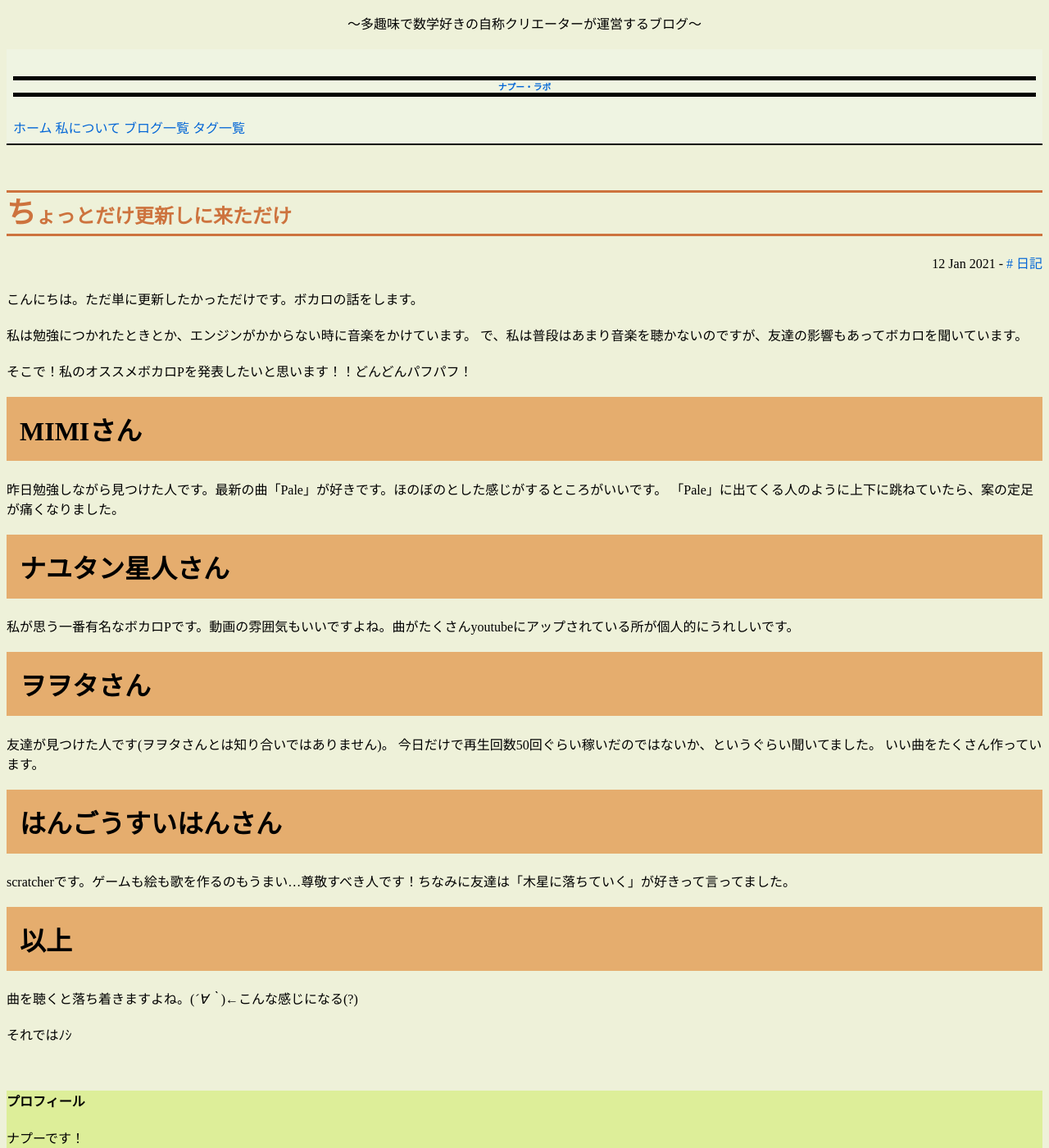
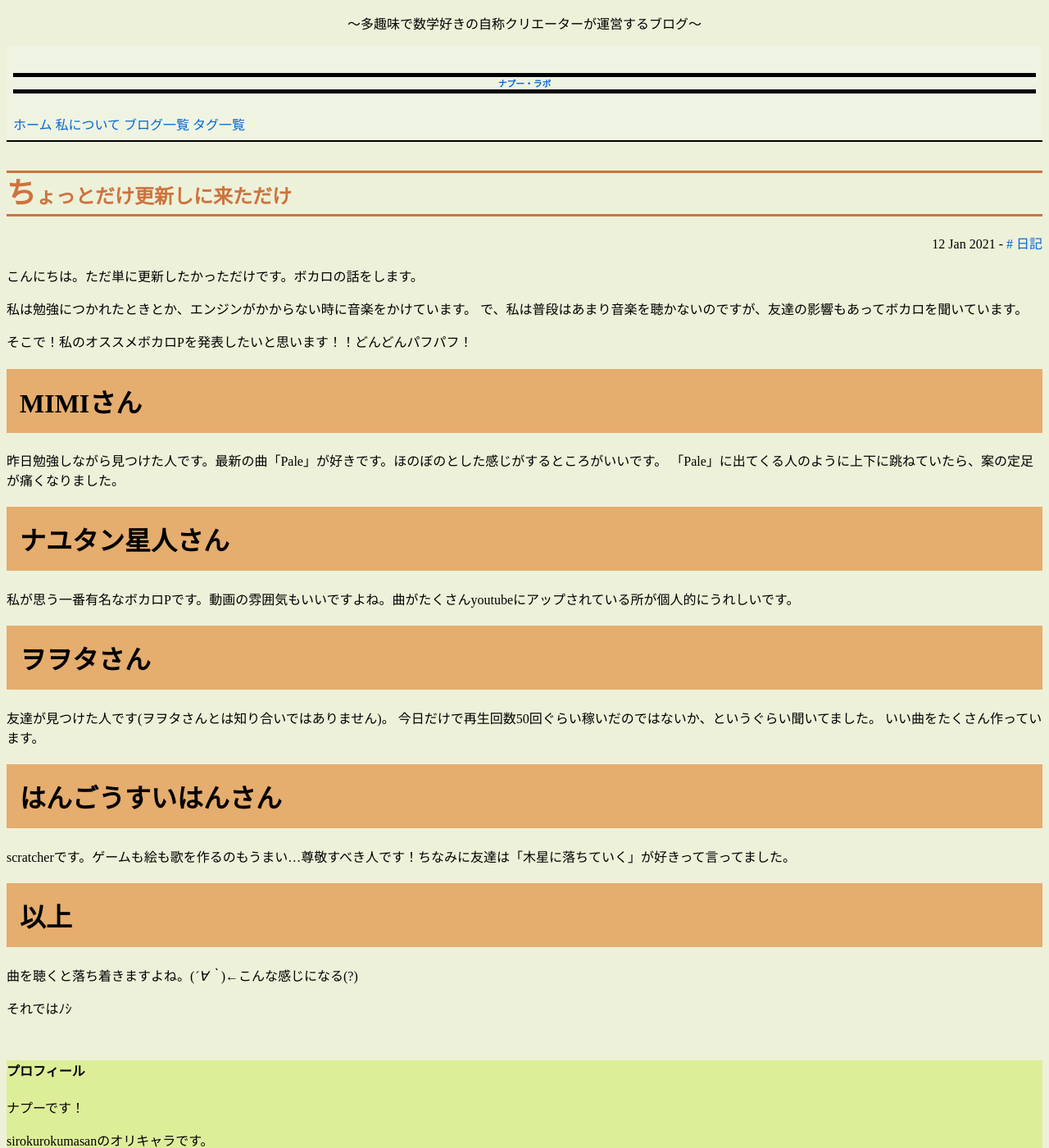
Before and after one commit to sirokurokumasan/sirokurokumasan.github.io, a Jekyll site: the page built from _posts/2021-1-12-ちょっとだけ更新しに来ただけ.md, in a window 1280 px wide and 1400 px high. Shown: the whole window at 82% size. Built offline with Jekyll 4.4.1, drawn with Linux system fonts in a browser that asks for light colours.

Commit message:
Update main.scss

```diff
--- a/_sass/main.scss
+++ b/_sass/main.scss
@@ -30,7 +30,7 @@
 h1 {
   background: #e5ad6e;
   padding: 0.5em;
-  font-size: 0.7vm;
+  font-size: 0.5vm;
 }
 
 //ここからレイアウト
@@ -55,9 +55,7 @@
   background: #eef1d9;
   display: block;
 }
-.main-container * + *{
-  margin-top:20px;
-}
+
 .main-header{
   position:-webkit-sticky;
   position:sticky;
@@ -89,10 +87,10 @@
   border-left: solid 6px #cd733e;
   font-weight: bold;
   box-shadow: 0px 2px 2px rgba(0, 0, 0, 0.29);
-}
-.btn-sticky:active {
-  box-shadow: inset 0 0 2px rgba(128, 128, 128, 0.1);
-  transform: translateY(2px);
+  &-sticky:active {
+    box-shadow: inset 0 0 2px rgba(128, 128, 128, 0.1);
+    transform: translateY(2px);
+  }
 }
 //上のバー
 #gnav{
```
